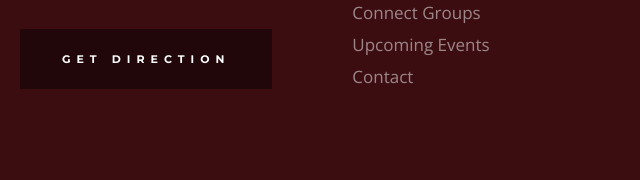
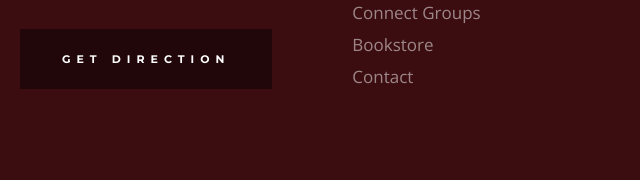
Before and after one commit to isaacchrist/churchnationglobal, a plain HTML site: page index.html in a window 1280 px wide. Shown: the part 5024-5204 px from the top of the page, 640-1280 px from the left. Drawn offline with nearby package versions, Linux system fonts and the light colour scheme.

```diff
--- a/index.html
+++ b/index.html
@@ -337,7 +337,7 @@
                             <li><a href="about.html">About</a></li>
                             <li><a href="volunteer.html">Volunteer</a></li>
                             <li><a href="connect-group.html">Connect Groups</a></li>
-                            <li><a href="events.html">Upcoming Events</a></li>
+                            <li><a href="bookstore.html">Bookstore</a></li>
                             <li><a href="contact.html">Contact</a></li>
                         </ul>
                     </div>
```
